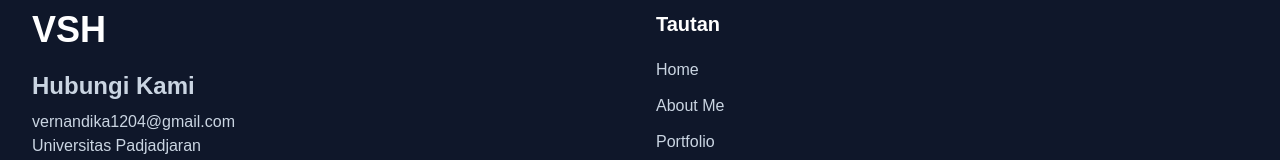
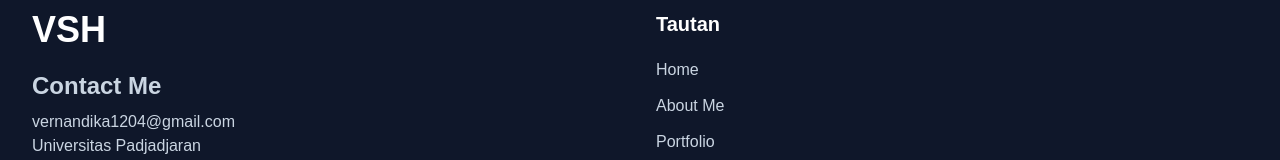
Before and after one commit to VernandikaSH/vernandikash, a Next.js app: page / in a window 1280 px wide. Shown: the part 4210-4370 px from the top of the page. Built offline with nearby package versions, Linux system fonts and the light colour scheme.

Commit message:
contact me

```diff
--- a/src/components/Footer.tsx
+++ b/src/components/Footer.tsx
@@ -9,7 +9,7 @@ const Footer = () => {
         <div className="flex flex-wrap">
           <div className="w-full px-4 mb-12 text-slate-300 font-medium md:w-1/2">
             <h2 className="font-bold text-4xl text-white mb-5">VSH</h2>
-            <h3 className="font-bold text-2xl mb-2">Hubungi Kami</h3>
+            <h3 className="font-bold text-2xl mb-2">Contact Me</h3>
             <p>vernandika1204@gmail.com</p>
             <p>Universitas Padjadjaran</p>
             <p>Sumedang</p>
```
